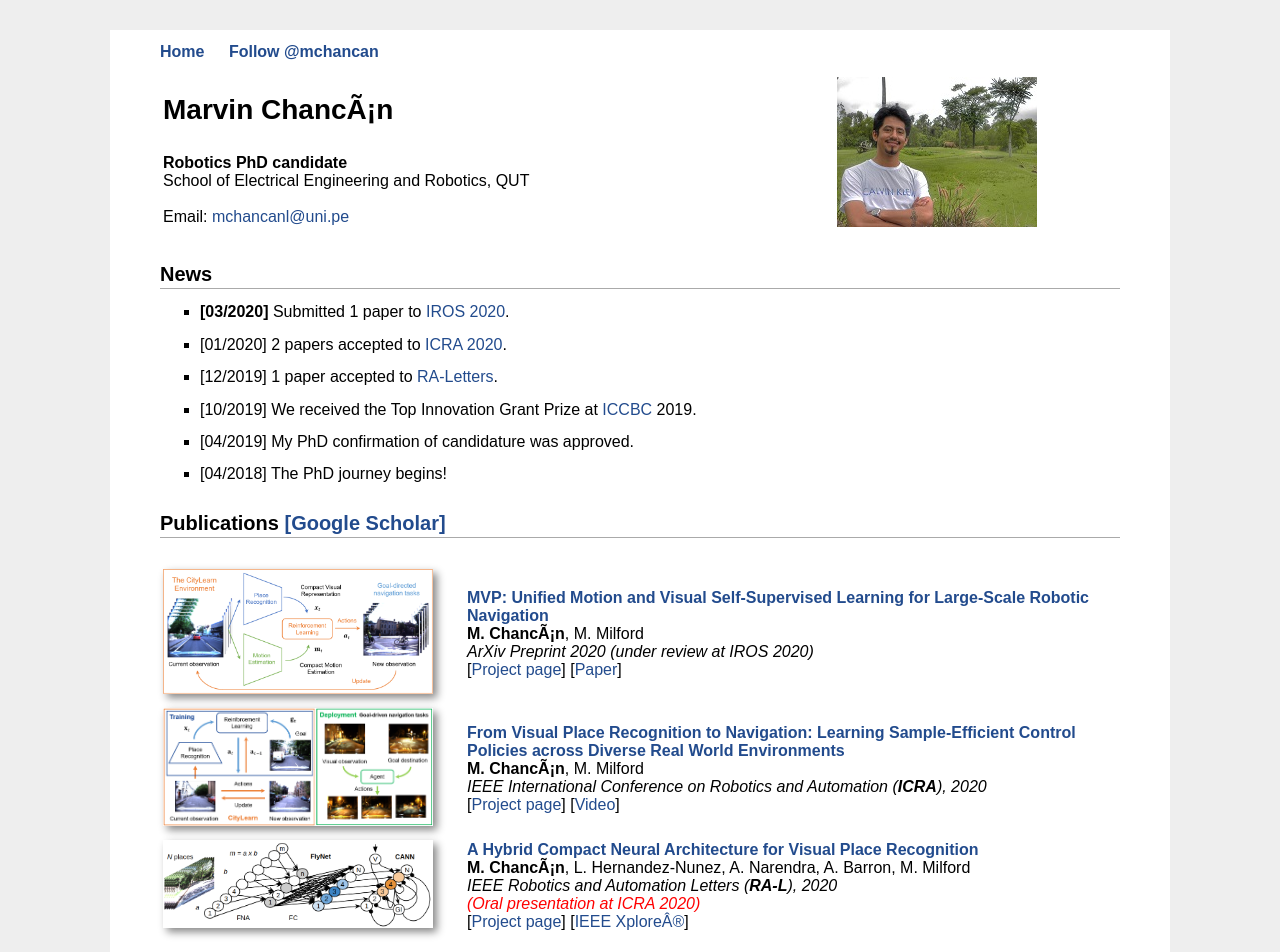
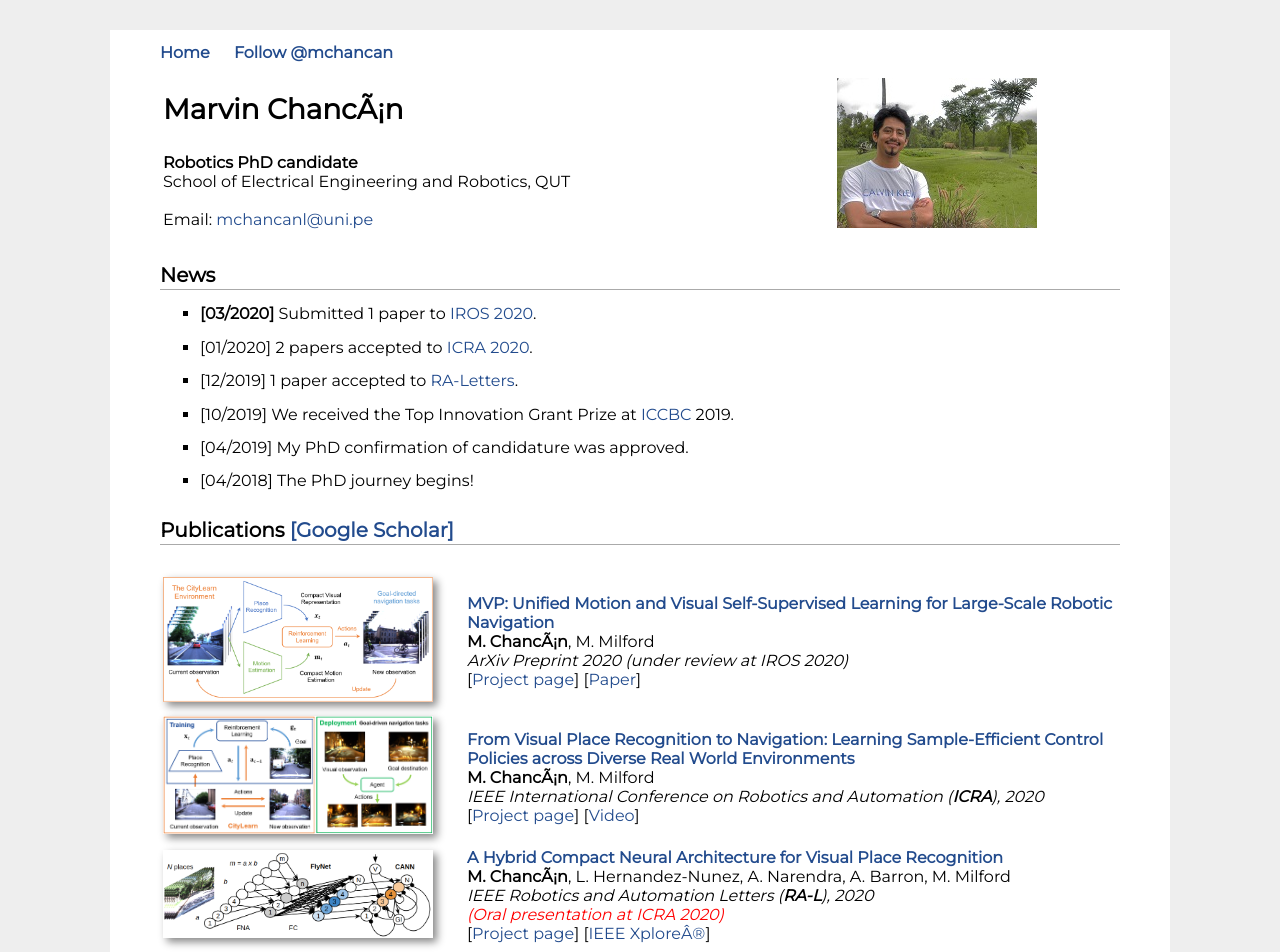
Before and after one commit to mchancan/mchancan.github.io, a Jekyll site: the page built from index.html, in a window 1280 px wide. Shown: the top 952 px of the page. Built offline with Jekyll 4.4.1, drawn with Linux system fonts in a browser that asks for light colours; comment, search, counter and statistics services are not loaded.

Commit message:
Update default.html

```diff
--- a/_layouts/default.html
+++ b/_layouts/default.html
@@ -1,6 +1,7 @@
 <!DOCTYPE html>
 	<html>
 		<head>
+			<link href="https://fonts.googleapis.com/css?family=Montserrat:100,200,300,400" rel="stylesheet">
 			<!-- Global site tag (gtag.js) - Google Analytics -->
 			<script async src="https://www.googletagmanager.com/gtag/js?id=UA-101208621-3"></script>
 			<script>
```
